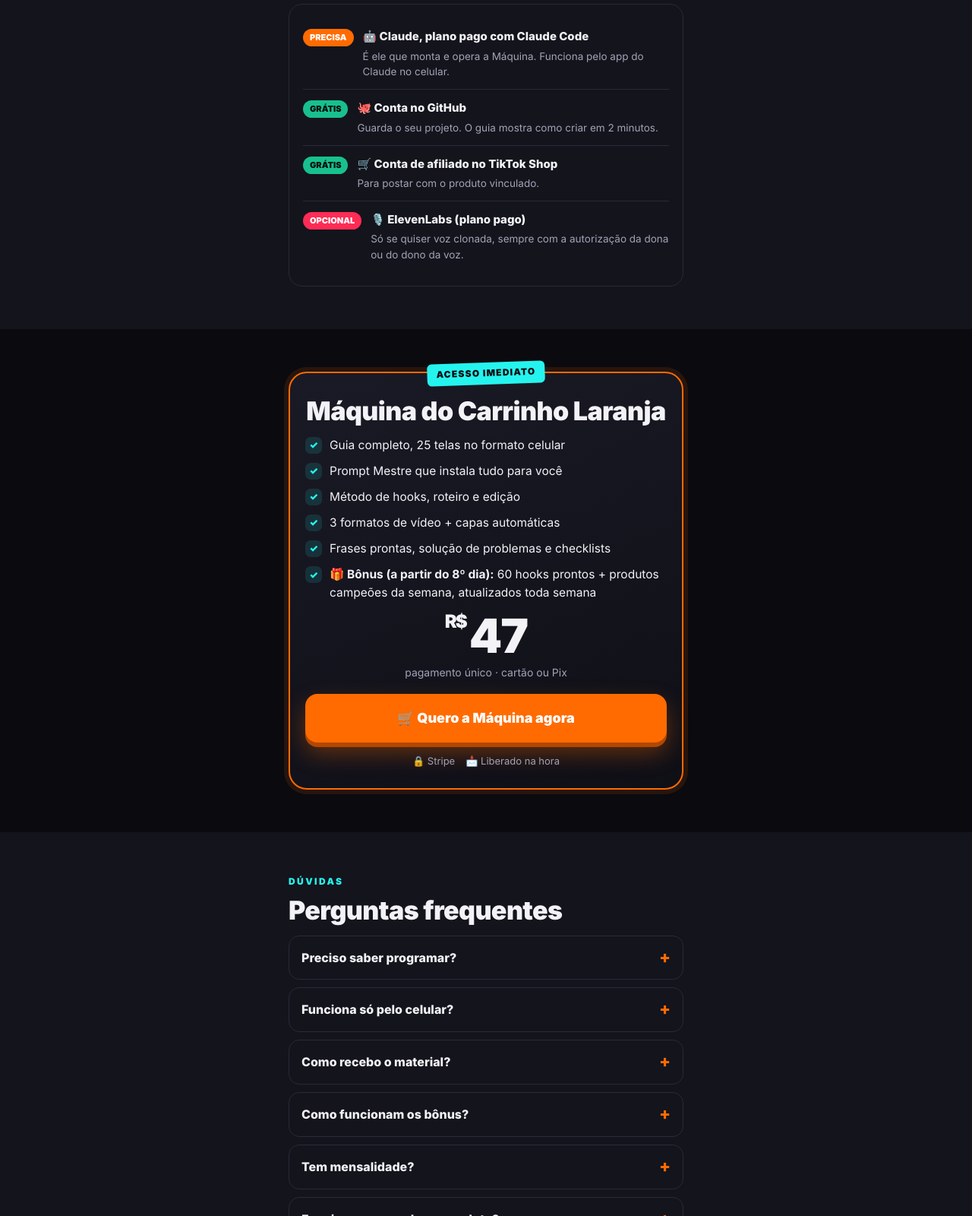
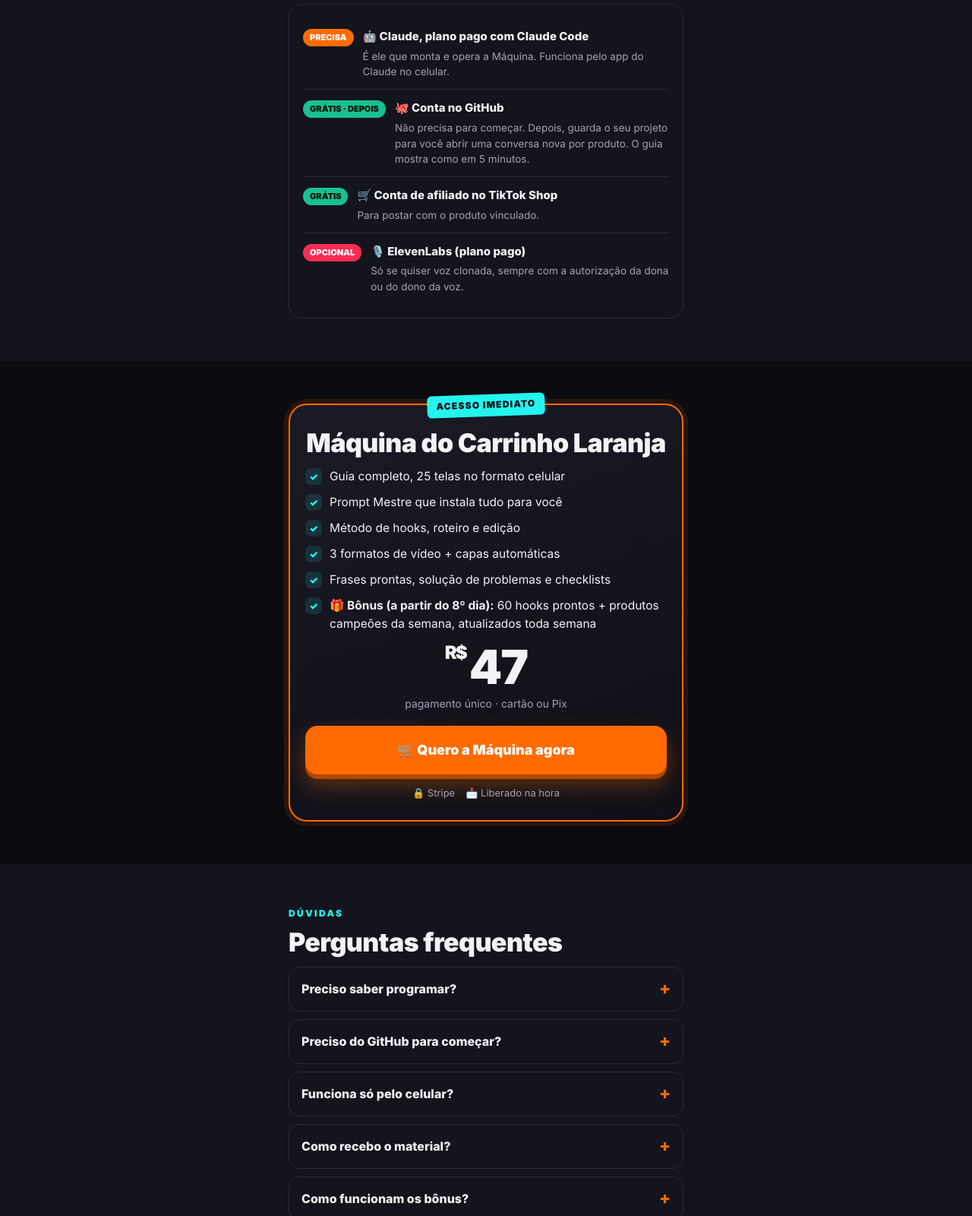
Before and after one commit to carrinholaranja/carrinholaranja.github.io, a plain HTML site: page index.html in a window 1280 px wide. Shown: the part 5718-7318 px from the top of the page at 76% size. Drawn offline with Linux system fonts and the light colour scheme.

Commit message:
GitHub opcional no começo: requisitos, nova pergunta frequente e termos
Co-Authored-By: Claude Opus 5.5 <noreply@anthropic.com>
Claude-Session: https://claude.ai/code/session_01UJDDeaf71BG2bTGJ869hut

```diff
--- a/index.html
+++ b/index.html
@@ -224,7 +224,7 @@ footer p{ color:#77778C; margin:8px 0 }
   <p>A Máquina roda nas suas próprias contas. Os custos dessas contas <b>não estão inclusos</b> no preço do material:</p>
   <div class="req">
     <div class="item"><span class="tag ob">PRECISA</span><div><h3>🤖 Claude, plano pago com Claude Code</h3><p>É ele que monta e opera a Máquina. Funciona pelo app do Claude no celular.</p></div></div>
-    <div class="item"><span class="tag gr">GRÁTIS</span><div><h3>🐙 Conta no GitHub</h3><p>Guarda o seu projeto. O guia mostra como criar em 2 minutos.</p></div></div>
+    <div class="item"><span class="tag gr">GRÁTIS · DEPOIS</span><div><h3>🐙 Conta no GitHub</h3><p>Não precisa para começar. Depois, guarda o seu projeto para você abrir uma conversa nova por produto. O guia mostra como em 5 minutos.</p></div></div>
     <div class="item"><span class="tag gr">GRÁTIS</span><div><h3>🛒 Conta de afiliado no TikTok Shop</h3><p>Para postar com o produto vinculado.</p></div></div>
     <div class="item"><span class="tag op">OPCIONAL</span><div><h3>🎙️ ElevenLabs (plano pago)</h3><p>Só se quiser voz clonada, sempre com a autorização da dona ou do dono da voz.</p></div></div>
   </div>
@@ -254,6 +254,7 @@ footer p{ color:#77778C; margin:8px 0 }
   <div class="kicker">Dúvidas</div>
   <h2>Perguntas frequentes</h2>
   <details><summary>Preciso saber programar?</summary><p>Não. O Claude faz a parte técnica e explica cada etapa em português simples. Sua parte é criar as contas, gravar os clipes e aprovar os vídeos.</p></details>
+  <details><summary>Preciso do GitHub para começar?</summary><p>Não. Você instala e faz os primeiros vídeos só com o Claude. O GitHub (grátis) entra depois, para guardar tudo e abrir uma conversa nova por produto. O guia mostra o passo a passo.</p></details>
   <details><summary>Funciona só pelo celular?</summary><p>Sim. O Claude Code roda na nuvem: você instala e usa tudo pelo app do Claude, sem computador.</p></details>
   <details><summary>Como recebo o material?</summary><p>Logo depois do pagamento você é levado(a) à sua página de acesso, com o guia em PDF e o Prompt Mestre. O link também chega por e-mail.</p></details>
   <details><summary>Como funcionam os bônus?</summary><p>A partir do 8º dia depois da compra, a sua página de acesso libera o pacote de 60 hooks prontos e a lista de produtos campeões da semana no TikTok Shop, com o que gravar e o hook sugerido. A lista é atualizada toda semana enquanto a Máquina estiver à venda.</p></details>
```
Also changed, not shown: termos.html (+2 -2 lines).
